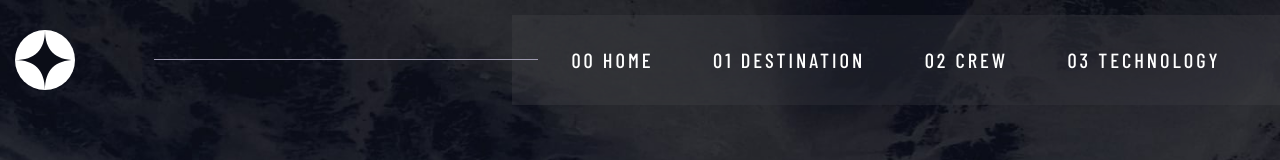
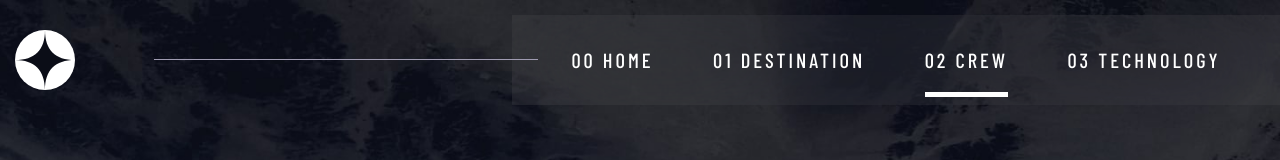
Before and after one commit to luisGomezOjeda/web-space, a React app: page /web-space/crew in a window 1280 px wide. Shown: the top 160 px of the page. Built offline with nearby package versions, Linux system fonts and the light colour scheme; a web font is replaced by a local one.

Commit message:
correction links

```diff
--- a/src/components/header/Header.js
+++ b/src/components/header/Header.js
@@ -24,10 +24,10 @@ const menu = useRef(null),
      <nav className="header--nav" ref={nav}>
       <img src={iconCloseMenu} className="header-nav--close" onClick={handdleMenu}/>
         <ul>
-            <li onClick={handdleMenu}><NavLink to="/">00 HOME</NavLink></li>
-            <li onClick={handdleMenu}><NavLink to="/destination">01 DESTINATION</NavLink></li>
-            <li onClick={handdleMenu}><NavLink to="/crew">02 CREW</NavLink></li>
-            <li onClick={handdleMenu}><NavLink to="/technology">03 TECHNOLOGY</NavLink></li>
+            <li onClick={handdleMenu}><NavLink to="/web-space/">00 HOME</NavLink></li>
+            <li onClick={handdleMenu}><NavLink to="/web-space/destination">01 DESTINATION</NavLink></li>
+            <li onClick={handdleMenu}><NavLink to="/web-space/crew">02 CREW</NavLink></li>
+            <li onClick={handdleMenu}><NavLink to="/web-space/technology">03 TECHNOLOGY</NavLink></li>
         </ul>
      </nav>
      <img className ="header--menu-responsive"src = {iconMenu} ref={menu} onClick={handdleMenu}/>
```
Also changed, not shown: 31 other files (tests, documents, lock files or other folders).
